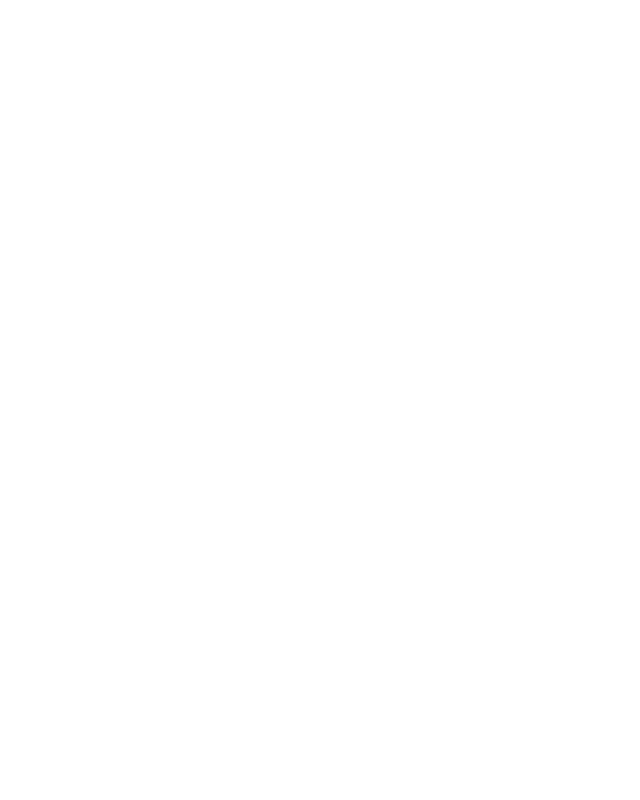
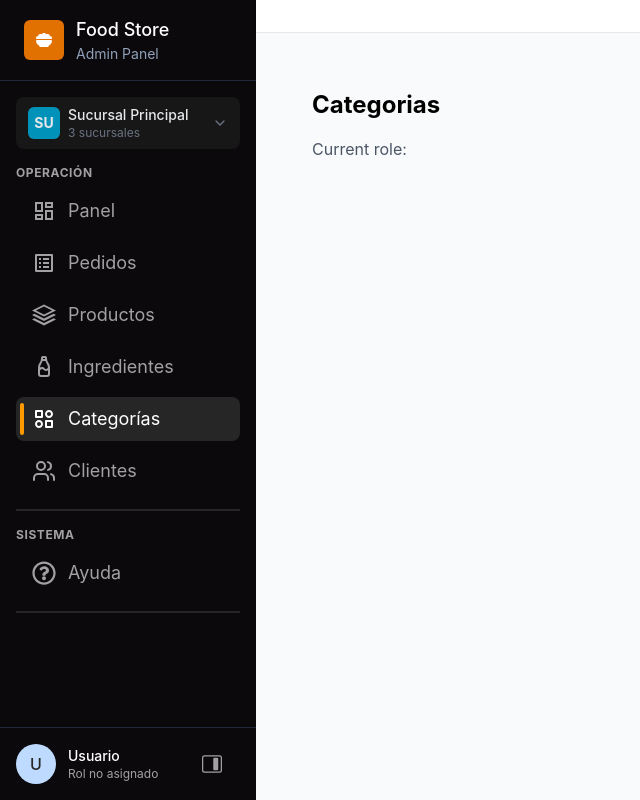
Before and after one commit to Ednesor/repo-admin, a React (Vite) app: page /categorias in a window 1280 px wide. Before the commit this address had no page. Shown: the whole page, without its empty margins (0-640 px from the left). Built offline with nearby package versions, Linux system fonts and the light colour scheme.

Commit message:
add pages to router

```diff
--- /dev/null
+++ b/src/features/categories/pages/CategoriesPage.tsx
@@ -0,0 +1,15 @@
+import { useAuthStore } from "@/store/useAuthStore";
+
+export default function CategoriesPage() {
+    const role = useAuthStore((state) => state.role);
+
+      return (
+        <div className="p-6">
+          <h1 className="text-2xl font-bold mb-4">Categorias</h1>
+          <p className="text-gray-600">Current role: {role}</p>
+          {role === 'Empleado' && (
+            <p className="mt-2 text-blue-600">Acceso Cajero</p>
+          )}
+        </div>
+      );
+}
--- /dev/null
+++ b/src/features/clients/pages/ClientsPage.tsx
@@ -0,0 +1,16 @@
+import { useAuthStore } from '@/store/useAuthStore';
+import React from 'react'
+
+export default function ClientsPage() {
+  const role = useAuthStore((state) => state.role);
+
+    return (
+      <div className="p-6">
+        <h1 className="text-2xl font-bold mb-4">Clients</h1>
+        <p className="text-gray-600">Current role: {role}</p>
+        {role === 'Empleado' && (
+          <p className="mt-2 text-blue-600">Acceso Cajero</p>
+        )}
+      </div>
+    );
+}
--- /dev/null
+++ b/src/features/help/pages/HelpPages.tsx
@@ -0,0 +1,16 @@
+import { useAuthStore } from '@/store/useAuthStore';
+import React from 'react'
+
+export default function HelpPages() {
+  const role = useAuthStore((state) => state.role);
+
+    return (
+      <div className="p-6">
+        <h1 className="text-2xl font-bold mb-4">Help</h1>
+        <p className="text-gray-600">Current role: {role}</p>
+        {role === 'Empleado' && (
+          <p className="mt-2 text-blue-600">Acceso Cajero</p>
+        )}
+      </div>
+    );
+}
--- /dev/null
+++ b/src/features/ingredients/pages/IngredientsPage.tsx
@@ -0,0 +1,16 @@
+import { useAuthStore } from '@/store/useAuthStore';
+import React from 'react'
+
+export default function IngredientsPage() {
+  const role = useAuthStore((state) => state.role);
+
+    return (
+      <div className="p-6">
+        <h1 className="text-2xl font-bold mb-4">Ingredients</h1>
+        <p className="text-gray-600">Current role: {role}</p>
+        {role === 'Empleado' && (
+          <p className="mt-2 text-blue-600">Acceso Cajero</p>
+        )}
+      </div>
+    );
+}
--- a/src/router/AppRouter.tsx
+++ b/src/router/AppRouter.tsx
@@ -1,5 +1,9 @@
 import { ProtectedRoute } from "@/features/auth/components/ProtectedRoute";
 import { LoginPage } from "@/features/auth/pages/LoginPage";
+import CategoriesPage from "@/features/categories/pages/CategoriesPage";
+import ClientsPage from "@/features/clients/pages/ClientsPage";
+import HelpPages from "@/features/help/pages/HelpPages";
+import IngredientsPage from "@/features/ingredients/pages/IngredientsPage";
 import { ProductsPage } from "@/features/products/pages/ProductsPage";
 import { DashboardLayout } from "@/shared/components/DashboardLayout/DashboardLayout";
 import { BrowserRouter, Route, Routes } from "react-router-dom";
@@ -19,6 +23,18 @@
                     <Route element={<ProtectedRoute allowedRoles={["admin", "user"]} />}>
                         <Route path="/pedidos" element={<ProductsPage />} />
                     </Route>
+                    <Route element={<ProtectedRoute allowedRoles={["admin", "user"]} />}>
+                        <Route path="/ingredientes" element={<IngredientsPage />} />
+                    </Route>
+                    <Route element={<ProtectedRoute allowedRoles={["admin", "user"]} />}>
+                        <Route path="/categorias" element={<CategoriesPage />} />
+                    </Route>
+                    <Route element={<ProtectedRoute allowedRoles={["admin", "user"]} />}>
+                        <Route path="/clientes" element={<ClientsPage />} />
+                    </Route>
+                    <Route element={<ProtectedRoute allowedRoles={["admin", "user"]} />}>
+                        <Route path="/ayuda" element={<HelpPages />} />
+                    </Route>
                 </Route>
             </Routes>
         </BrowserRouter>
```
